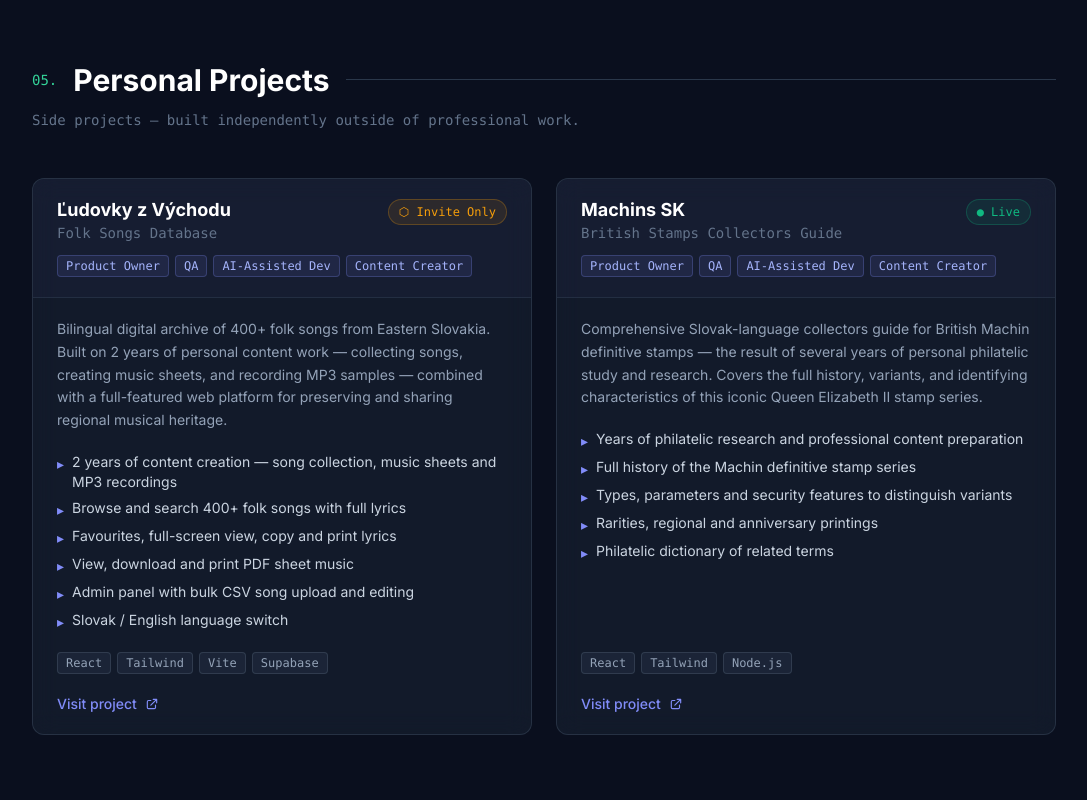
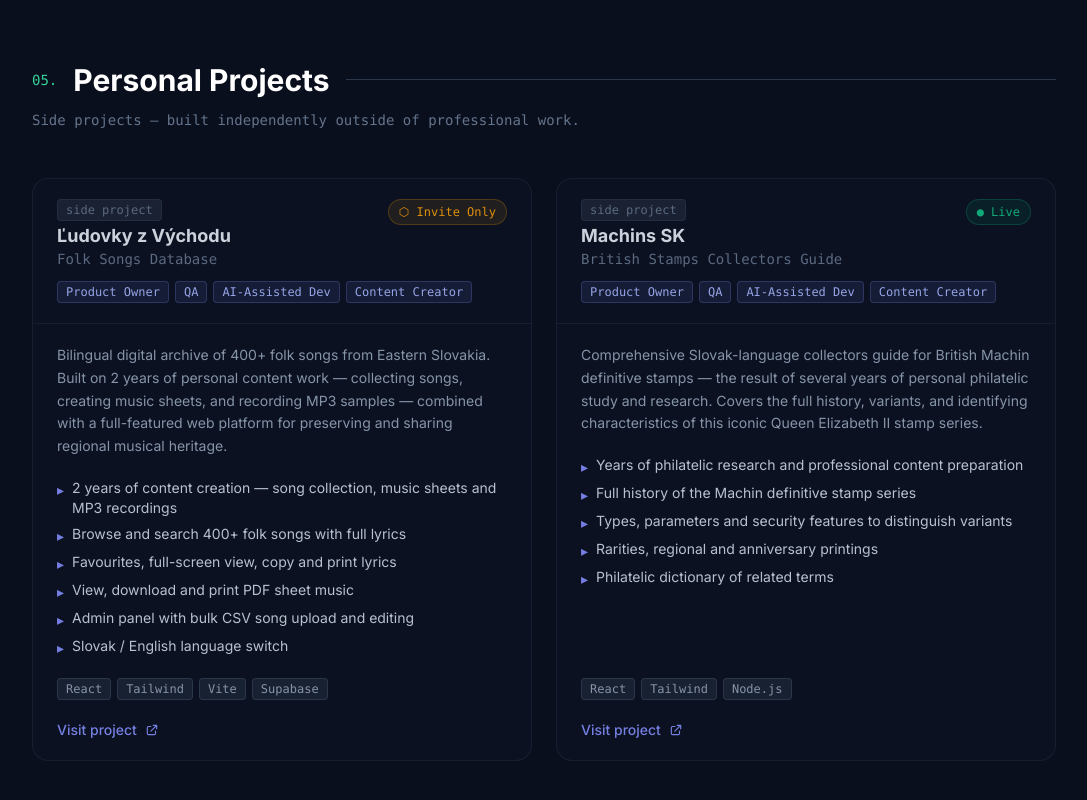
Before and after one commit to pavolhrabcak/qa-portfolio, a React (Vite) app: page /#case-study in a window 1280 px wide. Shown: the part 7927-8727 px from the top of the page, without its empty margins (96-1183 px from the left). Built offline with nearby package versions, Linux system fonts and the light colour scheme.

Commit message:
Recommendations implemented 4

```diff
--- a/src/components/PersonalProjects.jsx
+++ b/src/components/PersonalProjects.jsx
@@ -15,10 +15,11 @@
 
   return (
     <div
-      className="glass card-hover rounded-2xl overflow-hidden flex flex-col"
+      className="card-hover rounded-2xl overflow-hidden flex flex-col"
       style={{
-        border: '1px solid rgba(71,85,105,0.4)',
-        opacity: visible ? 1 : 0,
+        background: 'rgba(15,23,42,0.35)',
+        border: '1px solid rgba(51,65,85,0.35)',
+        opacity: visible ? 0.9 : 0,
         transform: visible ? 'translateY(0)' : 'translateY(24px)',
         transition: `opacity 0.4s ease ${index * 150}ms, transform 0.4s ease ${index * 150}ms`,
       }}
@@ -26,11 +27,17 @@
       {/* Card header */}
       <div
         className="px-6 py-5"
-        style={{ borderBottom: '1px solid rgba(51,65,85,0.5)', background: 'rgba(129,140,248,0.03)' }}
+        style={{ borderBottom: '1px solid rgba(51,65,85,0.35)' }}
       >
         <div className="flex items-start justify-between gap-3 mb-3">
           <div>
-            <h3 className="text-white font-bold text-lg leading-tight">{project.title}</h3>
+            <div className="flex items-center gap-2 mb-1">
+              <span className="text-xs font-mono px-2 py-0.5 rounded text-slate-500"
+                style={{ background: 'rgba(51,65,85,0.4)', border: '1px solid rgba(71,85,105,0.3)' }}>
+                side project
+              </span>
+            </div>
+            <h3 className="text-slate-200 font-bold text-lg leading-tight">{project.title}</h3>
             <p className="text-slate-500 text-sm font-mono mt-0.5">{project.subtitle}</p>
           </div>
           <span
```
